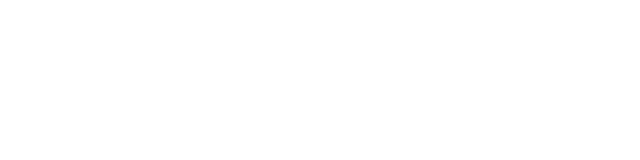
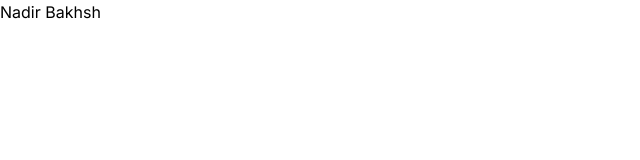
Before and after one commit to NadirBakhsh/digital-marketplace, a Next.js app: page / in a window 1280 px wide. Shown: the top 160 px of the page, without its empty margins (0-640 px from the left). Built offline with nearby package versions, Linux system fonts and the light colour scheme.

Commit message:
bacl call

```diff
--- a/src/app/page.tsx
+++ b/src/app/page.tsx
@@ -2,6 +2,6 @@ import Image from 'next/image'
 
 export default function Home() {
   return (
-    <></>
+    <>Nadir Bakhsh</>
   )
 }
```
Also changed, not shown: 1 other file (tests, documents, lock files or other folders).
